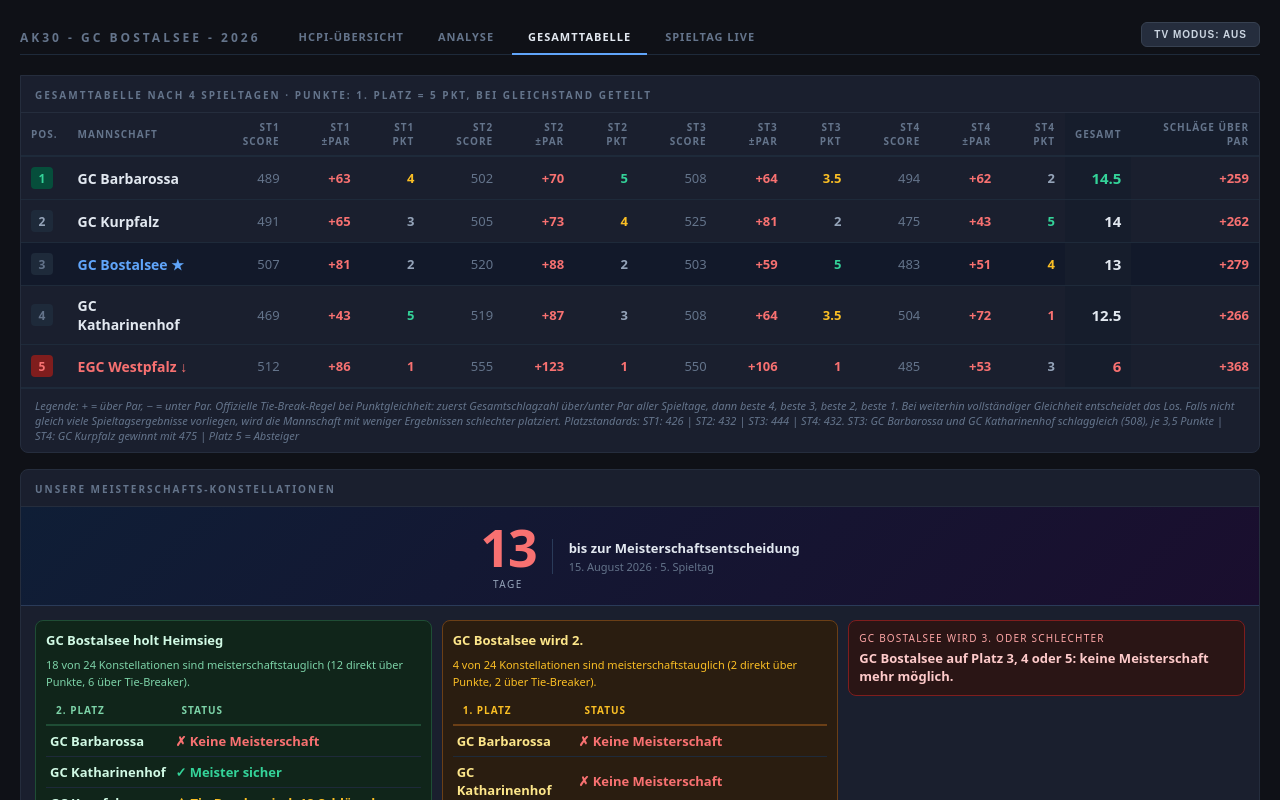
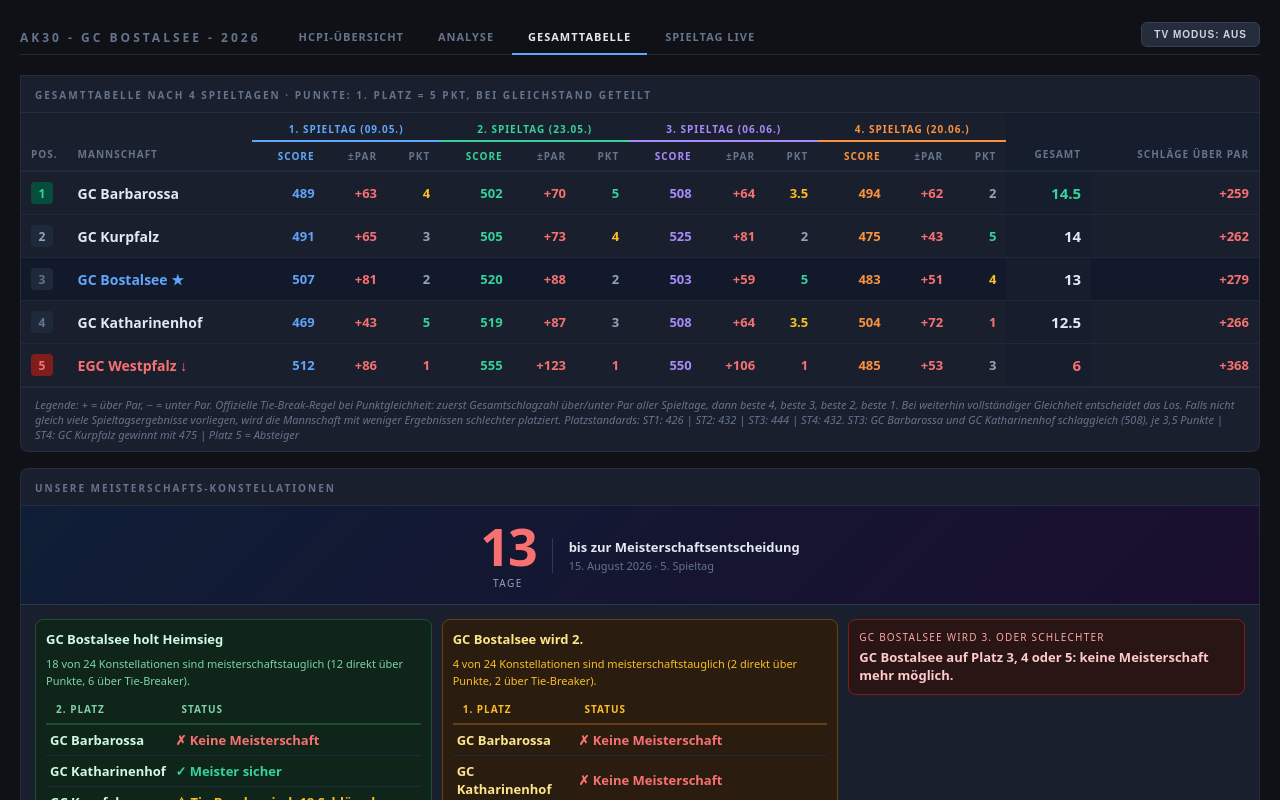
Before and after one commit to Lars-Level21/ak30-dashboard, a React (Vite) app: page / in a window 1280 px wide. Both pictures are taken after a click on the element "GESAMTTABELLE". Shown: the top 800 px of the page. Built offline with nearby package versions, Linux system fonts and the light colour scheme.

Commit message:
UI adjustments

```diff
--- a/src/App.jsx
+++ b/src/App.jsx
@@ -63,7 +63,7 @@ const hcpiTeams = [
 ];
 
 const chartData = hcpiTeams.map(t => ({
-  name: t.name === "GC Katharinenhof" ? "Katharinh." : t.name,
+  name: t.name === "GC Katharinenhof" ? "GC Katharinenhof" : t.name,
   "1.ST": +t.s1avg.toFixed(2),
   "2.ST": +t.s2avg.toFixed(2),
   "3.ST": +t.s3avg.toFixed(2),
@@ -307,7 +307,7 @@ function SubTab({ label, active, onClick }) {
 
 function Rank({ r }) {
   return (
-    <span style={{ display: "inline-flex", alignItems: "center", justifyContent: "center", width: 22, height: 22, borderRadius: 4, background: r === 1 ? "#78350f" : "#1e2a3a", color: r === 1 ? "#fbbf24" : r <= 3 ? "#94a3b8" : "#64748b", fontWeight: 700, fontSize: 12 }}>
+    <span style={{ display: "inline-flex", alignItems: "center", justifyContent: "center", width: 22, height: 22, borderRadius: 4, background: "#1e2a3a", color: r <= 3 ? "#94a3b8" : "#64748b", fontWeight: 700, fontSize: 12 }}>
       {r}
     </span>
   );
@@ -1198,7 +1198,7 @@ export default function App() {
 
       {page === "hcpi" && (
         <div>
-          <div style={{ display: "grid", gridTemplateColumns: isMobile ? "repeat(2,1fr)" : "repeat(3,1fr)", gap: 10, marginBottom: 16 }}>
+          <div style={{ display: "grid", gridTemplateColumns: isMobile ? "repeat(2,1fr)" : "repeat(6,1fr)", gap: 10, marginBottom: 16 }}>
             {[
               ["Feld-Schnitt 1. Spieltag", "8.18", C1],
               ["Feld-Schnitt 2. Spieltag", "7.60", C2],
@@ -1305,13 +1305,22 @@ export default function App() {
               <table style={{ width: "100%", borderCollapse: "collapse" }}>
               <thead>
                 <tr>
-                  {["Pos.", "Mannschaft", "ST1 Score", "ST1 ±Par", "ST1 Pkt", "ST2 Score", "ST2 ±Par", "ST2 Pkt", "ST3 Score", "ST3 ±Par", "ST3 Pkt", "ST4 Score", "ST4 ±Par", "ST4 Pkt", "Gesamt", "Schläge über Par"].map((h, i) => {
-                    const isTotalCol = h === "Gesamt";
-                    const isOverParCol = h === "Schläge über Par";
-                    return (
-                      <th key={i} style={{ ...css.th, textAlign: i <= 1 ? "left" : "right", background: isTotalCol || isOverParCol ? "#161d2c" : "transparent" }}>{h}</th>
-                    );
-                  })}
+                  <th rowSpan={2} style={{ ...css.th, textAlign: "left", verticalAlign: "bottom", paddingBottom: 9 }}>Pos.</th>
+                  <th rowSpan={2} style={{ ...css.th, textAlign: "left", verticalAlign: "bottom", paddingBottom: 9 }}>Mannschaft</th>
+                  {[["1. Spieltag (09.05.)", C1], ["2. Spieltag (23.05.)", C2], ["3. Spieltag (06.06.)", C3], ["4. Spieltag (20.06.)", C4]].map(([l, c]) => (
+                    <th key={l} colSpan={3} style={{ ...css.th, textAlign: "center", color: c, borderBottom: `2px solid ${c}`, padding: "9px 6px 4px" }}>{l}</th>
+                  ))}
+                  <th rowSpan={2} style={{ ...css.th, background: "#161d2c", verticalAlign: "bottom", paddingBottom: 9 }}>Gesamt</th>
+                  <th rowSpan={2} style={{ ...css.th, background: "#161d2c", verticalAlign: "bottom", paddingBottom: 9 }}>Schläge über Par</th>
+                </tr>
+                <tr>
+                  {[C1, C2, C3, C4].map((c, i) => (
+                    <Fragment key={i}>
+                      <th style={{ ...css.th, color: c }}>Score</th>
+                      <th style={css.th}>±Par</th>
+                      <th style={css.th}>Pkt</th>
+                    </Fragment>
+                  ))}
                 </tr>
               </thead>
               <tbody>
@@ -1325,9 +1334,9 @@ export default function App() {
                     const c = pts === 5 ? C2 : pts >= 3.5 ? AMB : pts >= 2 ? "#94a3b8" : RED;
                     return <span style={{ color: c, fontWeight: 700 }}>{pts % 1 === 0 ? pts.toFixed(0) : pts.toFixed(1)}</span>;
                   };
-                  const fScore = (stData, name) => {
+                  const fScore = (stData, name, c) => {
                     const entry = stData.find(x => x.name === name);
-                    return entry ? <span style={{ color: "#64748b" }}>{entry.ts}</span> : <span style={{ color: "#2d3748" }}>—</span>;
+                    return entry ? <span style={{ color: c, fontWeight: 600 }}>{entry.ts}</span> : <span style={{ color: "#2d3748" }}>—</span>;
                   };
                   return (
                     <tr key={t.name} style={{ background: isBos ? "#12192a" : "transparent", borderBottom: "1px solid #1e2a3a" }}>
@@ -1335,16 +1344,16 @@ export default function App() {
                         <span style={{ display: "inline-flex", alignItems: "center", justifyContent: "center", width: 22, height: 22, borderRadius: 4, background: posBg, color: posColor, fontWeight: 700, fontSize: 12 }}>{idx + 1}</span>
                       </td>
                       <td style={{ ...css.td, textAlign: "left", fontWeight: 700, fontSize: 14, color: isRelegation ? RED : isBos ? C1 : "#e2e8f0" }}>{t.name}{isBos ? " ★" : ""}{isRelegation ? " ↓" : ""}</td>
-                      <td style={css.td}>{fScore(st1, t.name)}</td>
+                      <td style={css.td}>{fScore(st1, t.name, C1)}</td>
                       <td style={css.td}>{fRoundDelta(st1, t.name, PAR1)}</td>
                       <td style={css.td}>{fPts(t.p1)}</td>
-                      <td style={css.td}>{fScore(st2, t.name)}</td>
+                      <td style={css.td}>{fScore(st2, t.name, C2)}</td>
                       <td style={css.td}>{fRoundDelta(st2, t.name, PAR2)}</td>
                       <td style={css.td}>{fPts(t.p2)}</td>
-                      <td style={css.td}>{fScore(st3, t.name)}</td>
+                      <td style={css.td}>{fScore(st3, t.name, C3)}</td>
                       <td style={css.td}>{fRoundDelta(st3, t.name, PAR3)}</td>
                       <td style={css.td}>{fPts(t.p3)}</td>
-                      <td style={css.td}>{fScore(st4, t.name)}</td>
+                      <td style={css.td}>{fScore(st4, t.name, C4)}</td>
                       <td style={css.td}>{fRoundDelta(st4, t.name, PAR4)}</td>
                       <td style={css.td}>{fPts(t.p4)}</td>
                       <td style={{ ...css.td, background: "#161d2c", fontWeight: 700, fontSize: 15, color: isTop ? C2 : isRelegation ? RED : "#e2e8f0" }}>
```
